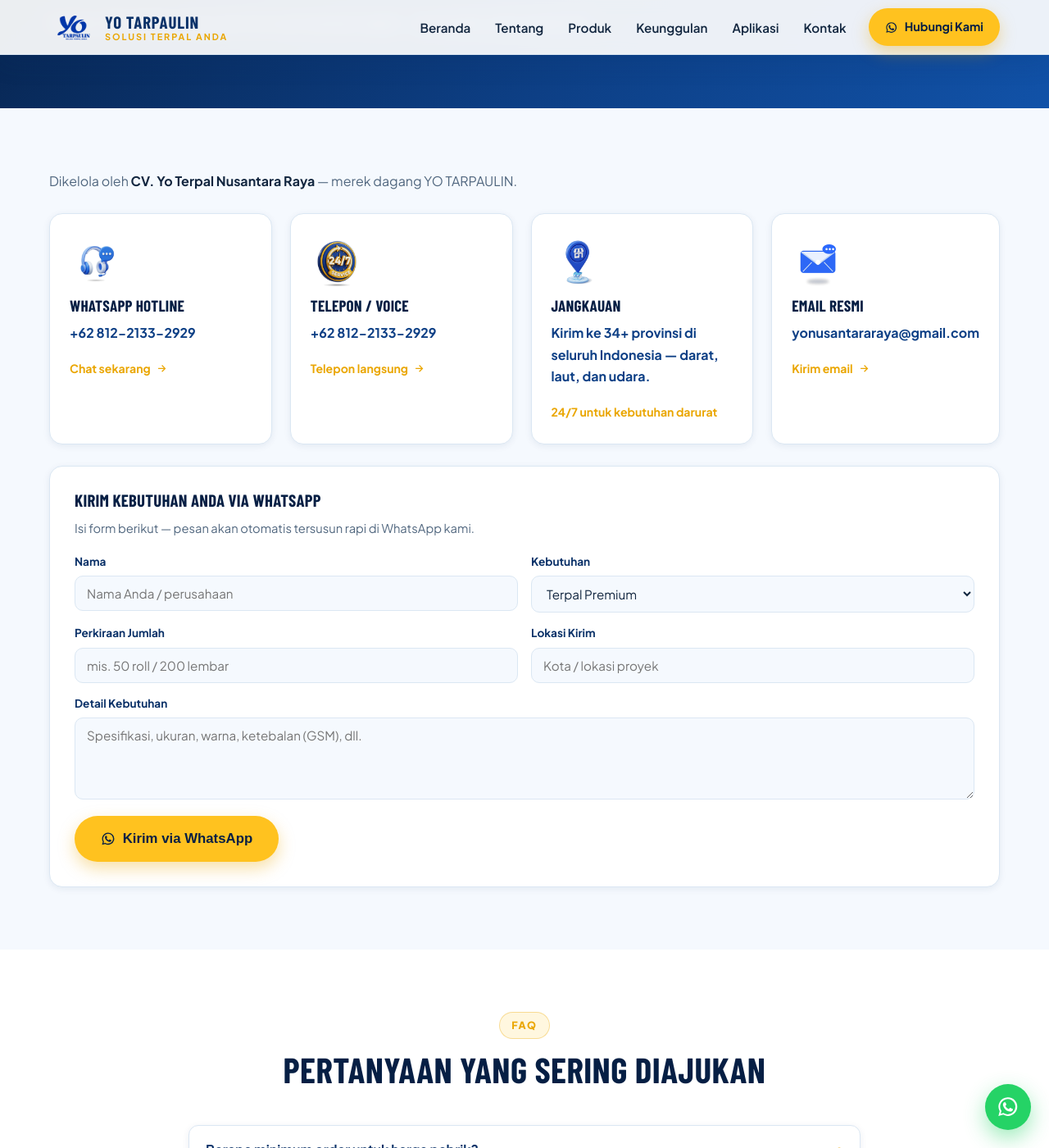
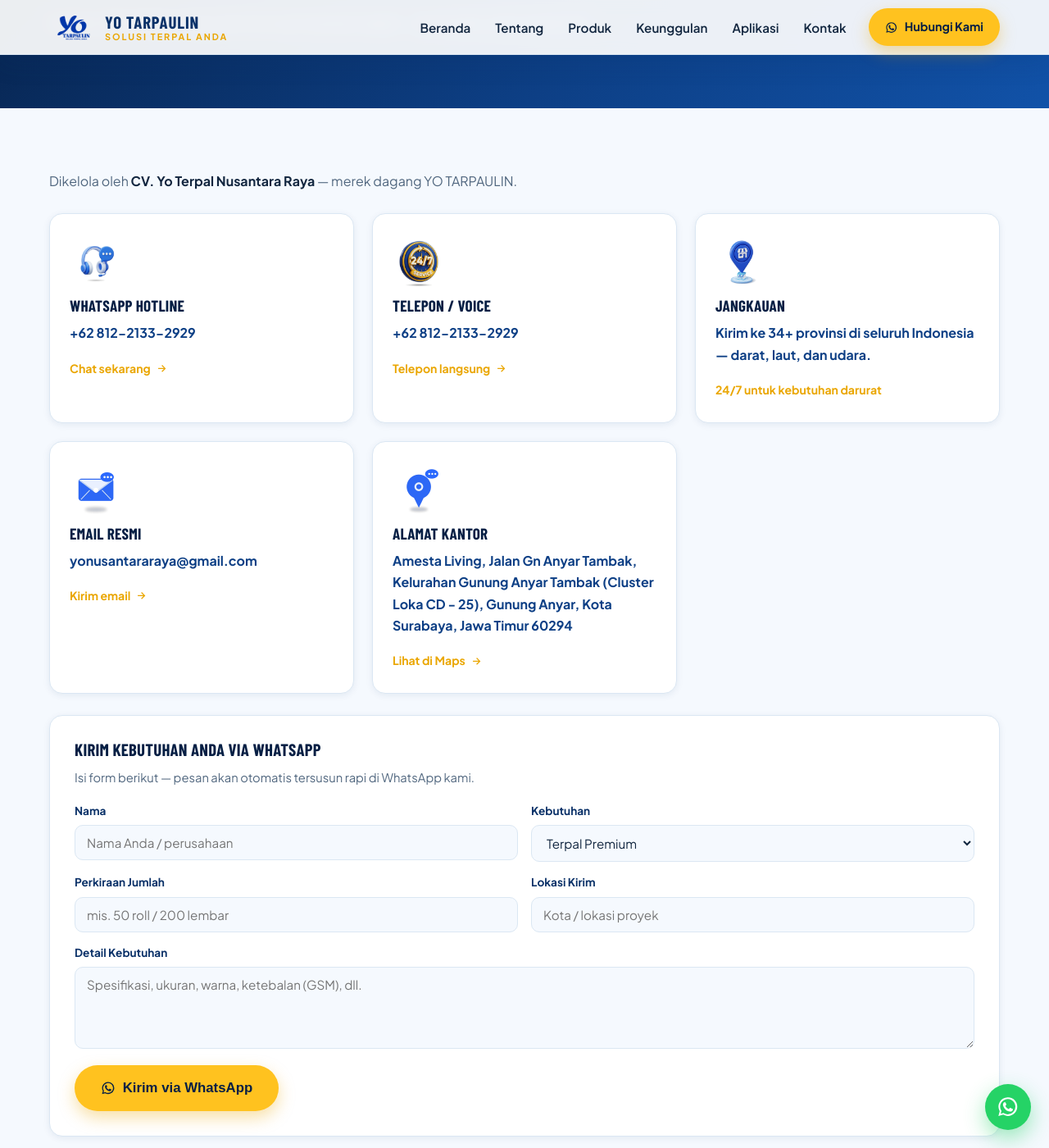
Before and after one commit to pelayanan/yotarpaulin, a Jekyll site: the page built from kontak.html, in a window 1280 px wide and 1400 px high, scrolled down 307 px. Shown: the whole window at 82% size. Built offline with Jekyll 4.4.1, drawn with Linux system fonts in a browser that asks for light colours; some web fonts are replaced; some of the changed text lies outside the part shown.

Commit message:
Tambah alamat kantor Amesta Living (Gunung Anyar Tambak, Surabaya) di kartu kontak, footer, dan meta

```diff
--- a/_config.yml
+++ b/_config.yml
@@ -22,6 +22,7 @@
 whatsapp: "https://wa.me/6281221332929"
 email: "yonusantararaya@gmail.com"
 company: "CV. Yo Terpal Nusantara Raya"
+address: "Amesta Living, Jalan Gn Anyar Tambak, Kelurahan Gunung Anyar Tambak (Cluster Loka CD - 25), Gunung Anyar, Kota Surabaya, Jawa Timur 60294"
 
 ### Build settings ###
 # Plugins in the Gemfile should be repeated here for GitHub Pages to use them.
--- a/_includes/footer.html
+++ b/_includes/footer.html
@@ -54,7 +54,7 @@
           </li>
           <li>
             <svg class="ico" aria-hidden="true"><use href="#i-pin"/></svg>
-            <span>Kirim ke seluruh Indonesia</span>
+            <span>{{ site.address }}</span>
           </li>
         </ul>
       </div>
--- a/_includes/kontak.html
+++ b/_includes/kontak.html
@@ -32,6 +32,12 @@
           <h3>Email Resmi</h3>
           <p>{{ site.email }}</p>
           <span class="contact-card__cta">Kirim email <svg class="ico" aria-hidden="true"><use href="#i-arrow"/></svg></span>
+        </a>
+        <a class="contact-card reveal" href="https://www.google.com/maps/search/?api=1&amp;query=Amesta+Living+Jalan+Gunung+Anyar+Tambak+Gunung+Anyar+Surabaya" target="_blank" rel="noopener">
+          <img src="{{ site.baseurl }}/assets/images/ic-address.webp" alt="" loading="lazy" width="72" height="72">
+          <h3>Alamat Kantor</h3>
+          <p>{{ site.address }}</p>
+          <span class="contact-card__cta">Lihat di Maps <svg class="ico" aria-hidden="true"><use href="#i-arrow"/></svg></span>
         </a>
       </div>
 
--- a/assets/css/styles.scss
+++ b/assets/css/styles.scss
@@ -573,7 +573,7 @@
 .contact { display: grid; gap: 26px; }
 .contact__cards {
   display: grid;
-  grid-template-columns: repeat(4, 1fr);
+  grid-template-columns: repeat(3, 1fr);
   gap: 22px;
 }
 .contact-legal { margin: 0; color: var(--muted); }
--- a/kontak.html
+++ b/kontak.html
@@ -1,7 +1,7 @@
 ---
 layout: default
 title: "Kontak"
-description: "Hubungi CV. Yo Terpal Nusantara Raya (YO Tarpaulin) via WhatsApp/telepon +62 812-2133-2929 atau email yonusantararaya@gmail.com. Layanan dan pengiriman 24/7."
+description: "Hubungi CV. Yo Terpal Nusantara Raya (YO Tarpaulin) via WhatsApp/telepon +62 812-2133-2929 atau email yonusantararaya@gmail.com. Alamat: Amesta Living, Gunung Anyar Tambak, Kota Surabaya."
 permalink: /kontak.html
 ---
 
@@ -41,6 +41,12 @@
           <h3>Email Resmi</h3>
           <p>{{ site.email }}</p>
           <span class="contact-card__cta">Kirim email <svg class="ico" aria-hidden="true"><use href="#i-arrow"/></svg></span>
+        </a>
+        <a class="contact-card reveal" href="https://www.google.com/maps/search/?api=1&amp;query=Amesta+Living+Jalan+Gunung+Anyar+Tambak+Gunung+Anyar+Surabaya" target="_blank" rel="noopener">
+          <img src="{{ site.baseurl }}/assets/images/ic-address.webp" alt="" loading="lazy" width="72" height="72">
+          <h3>Alamat Kantor</h3>
+          <p>{{ site.address }}</p>
+          <span class="contact-card__cta">Lihat di Maps <svg class="ico" aria-hidden="true"><use href="#i-arrow"/></svg></span>
         </a>
       </div>
 
```
Also changed, not shown: assets/images/ic-address.webp (added).
